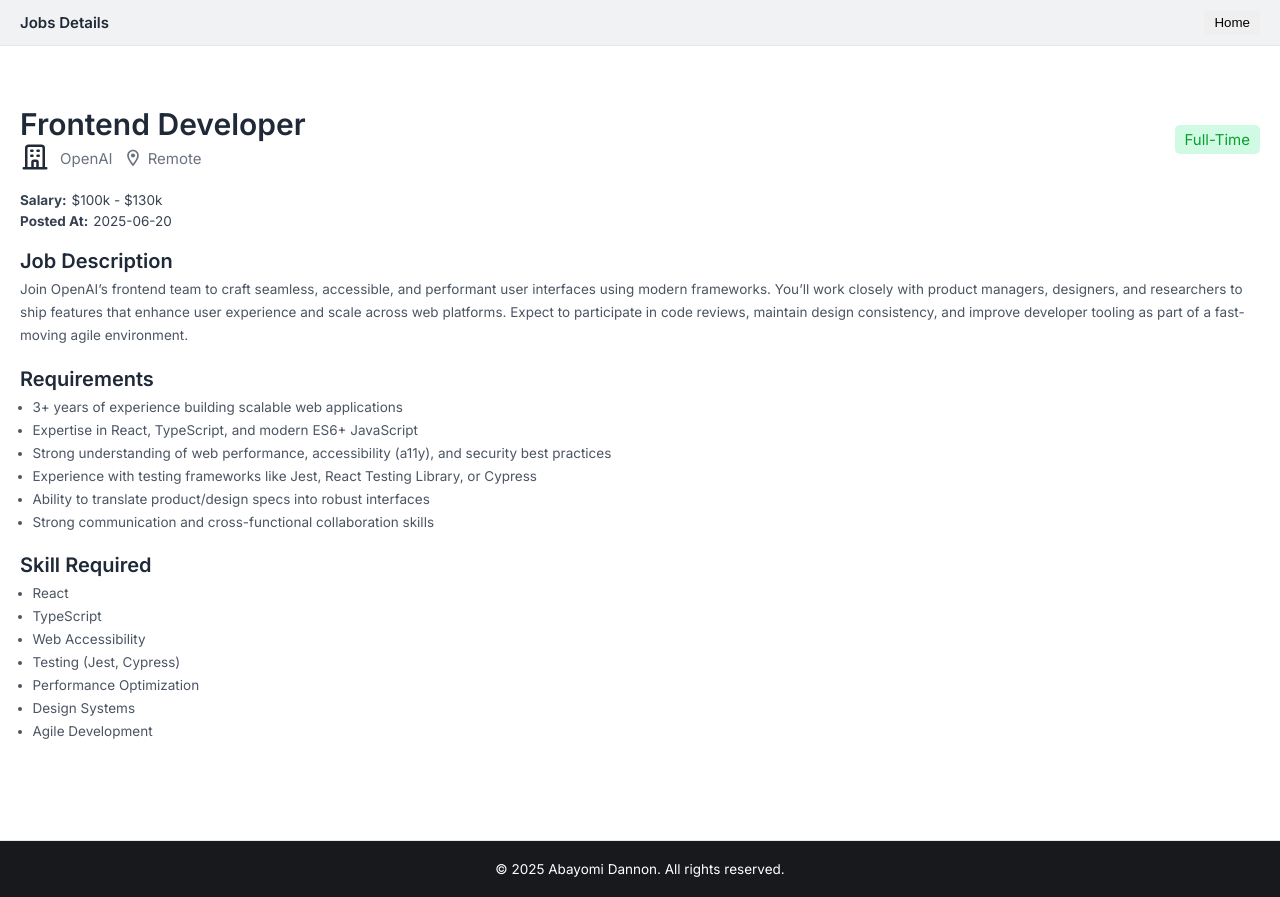
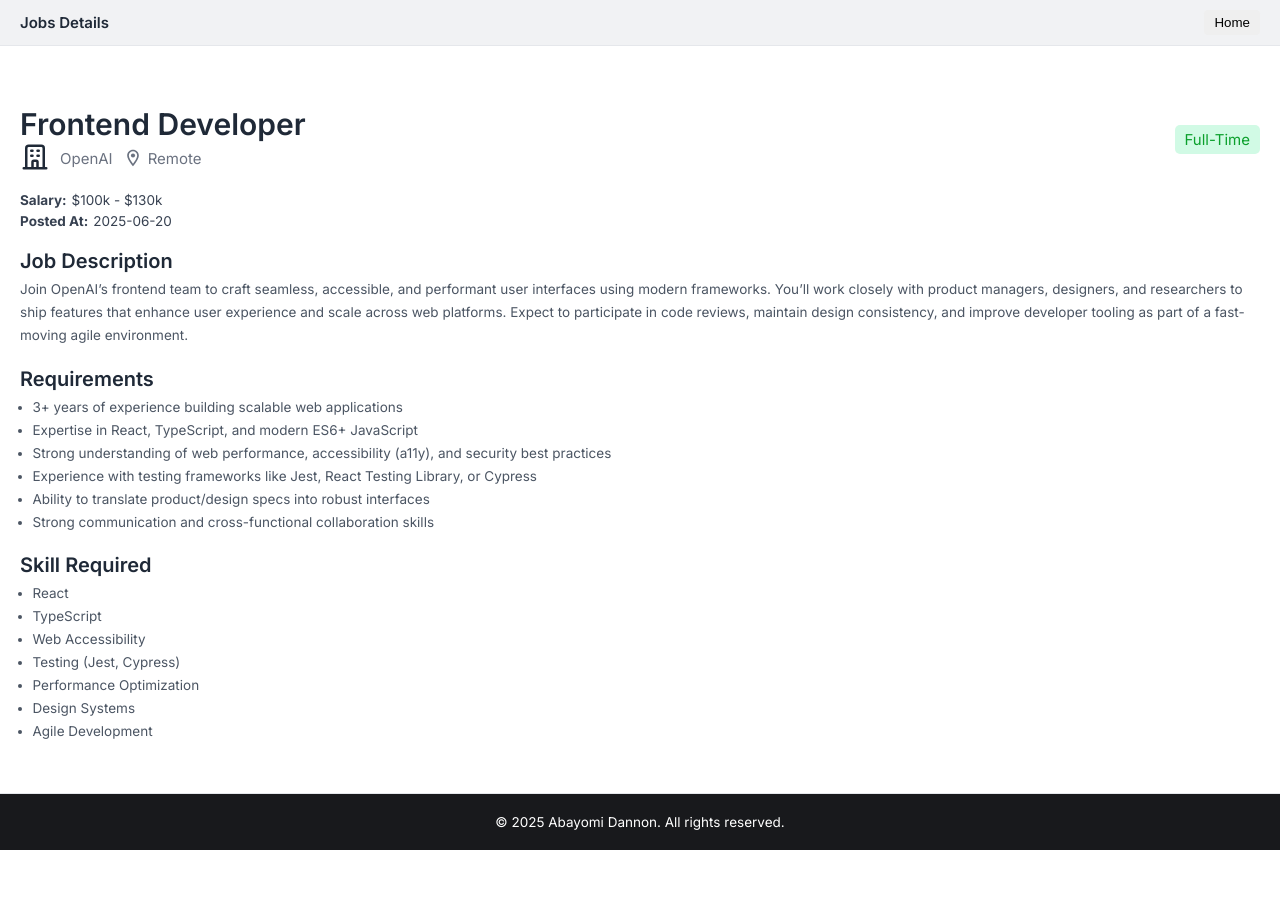
Before and after one commit to Dannon10/astra-jobs, a Next.js app: page /job/1 in a window 1280 px wide. After the commit the page ends 850 px from the top, so only its background shows below. Built offline with nearby package versions, Linux system fonts and the light colour scheme.

Commit message:
Update JobDetail.module.css

```diff
--- a/app/job/[id]/JobDetail.module.css
+++ b/app/job/[id]/JobDetail.module.css
@@ -6,7 +6,7 @@
     border-radius: 0.75rem;
     font-family: 'Inter', sans-serif;
     color: #1f2937;
-    min-height: 100dvh;
+    min-height: 90dvh;
 }
 
 .det {
```
